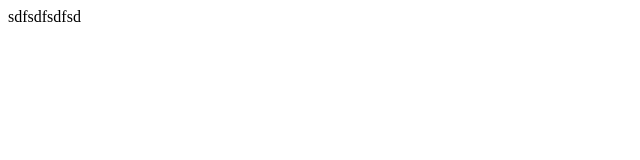
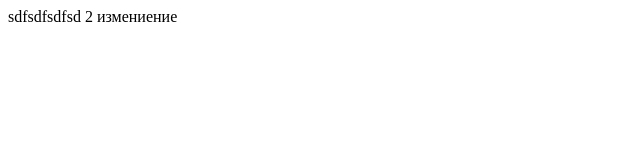
Before and after one commit to cfyz2000/gitTreiner, a plain HTML site: page index.html in a window 1280 px wide. Shown: the whole page, without its empty margins (0-640 px from the left). Drawn offline with Linux system fonts and the light colour scheme.

Commit message:
2 измениение

```diff
--- a/index.html
+++ b/index.html
@@ -8,5 +8,7 @@
 </head>
 <body>
     sdfsdfsdfsd
+
+    2 измениение
 </body>
 </html>
```
